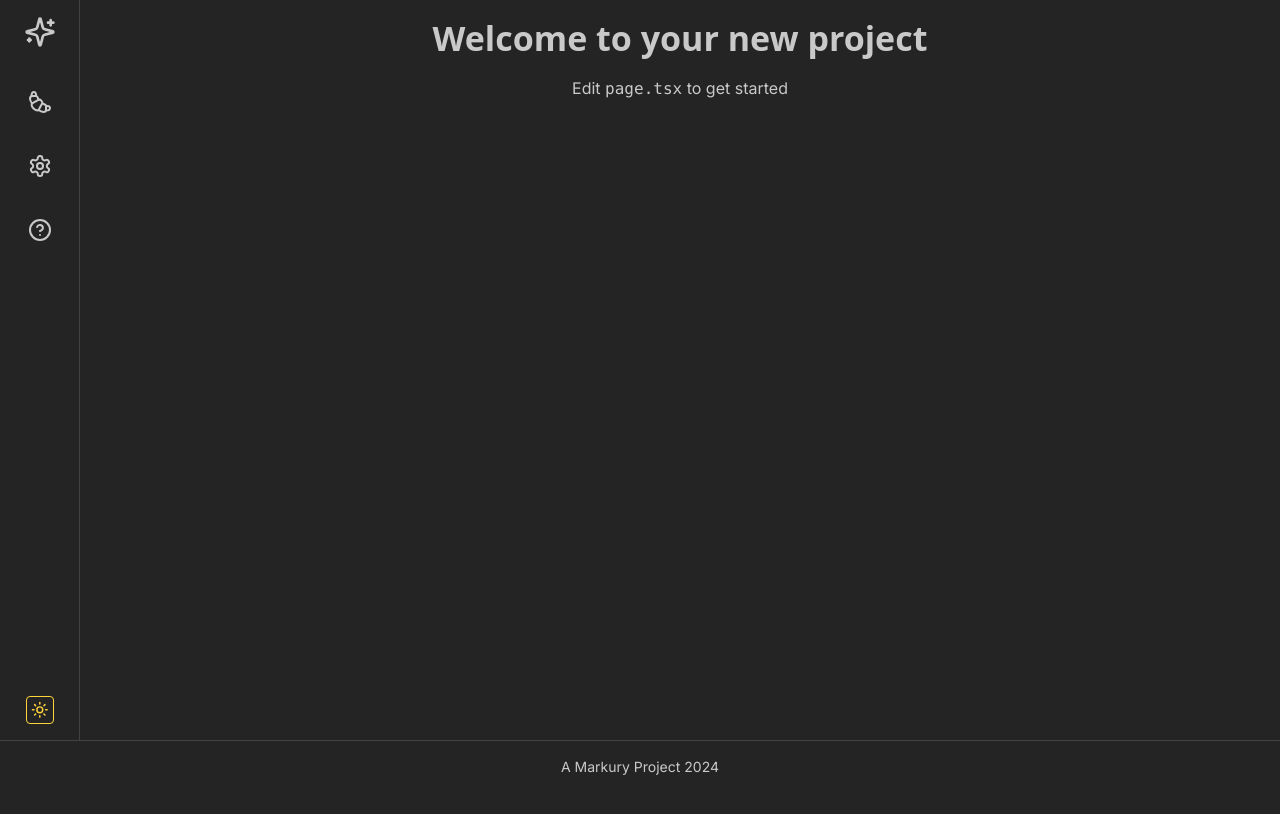
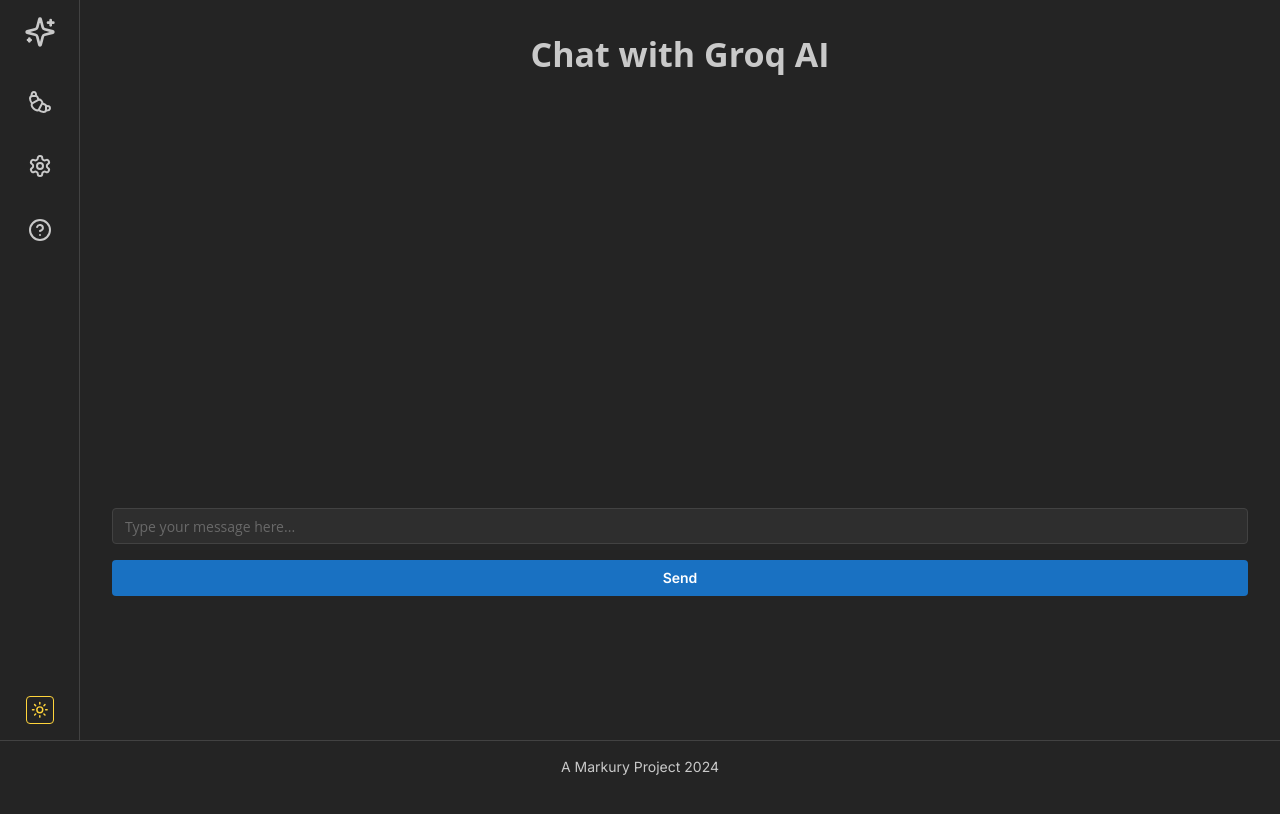
Before and after one commit to markuryy/prompt-enhancer, a Next.js app: page / in a window 1280 px wide. Shown: the top 814 px of the page. Built offline with nearby package versions, Linux system fonts and the light colour scheme.

Commit message:
Implement a chat interface that uses Groq's Chat Completion API to generate responses.

```diff
--- a/src/app/page.tsx
+++ b/src/app/page.tsx
@@ -1,10 +1,59 @@
-import { Title, Text, Stack } from "@mantine/core";
+import { Title, Text, Stack, TextInput, Button, Paper, ScrollArea } from "@mantine/core";
+import { useState } from "react";
 
 export default function Home() {
+  const [messages, setMessages] = useState<Array<{ role: string; content: string }>>([]);
+  const [input, setInput] = useState("");
+
+  const sendMessage = async () => {
+    if (!input.trim()) return;
+
+    const userMessage = { role: "user", content: input };
+    setMessages((prev) => [...prev, userMessage]);
+    setInput("");
+
+    try {
+      const response = await fetch("/api/chat", {
+        method: "POST",
+        headers: { "Content-Type": "application/json" },
+        body: JSON.stringify({ messages: [...messages, userMessage] }),
+      });
+
+      if (!response.ok) throw new Error("Failed to get response");
+
+      const data = await response.json();
+      setMessages((prev) => [...prev, { role: "assistant", content: data.message }]);
+    } catch (error) {
+      console.error("Error:", error);
+      setMessages((prev) => [...prev, { role: "assistant", content: "Sorry, I encountered an error." }]);
+    }
+  };
+
   return (
-    <Stack align="center" justify="center" h="100%">
-      <Title order={1}>Welcome to your new project</Title>
-      <Text>Edit <code>page.tsx</code> to get started</Text>
+    <Stack align="stretch" justify="flex-start" h="100vh" spacing="md" p="md">
+      <Title order={1} align="center">Chat with Groq AI</Title>
+
+      <ScrollArea h={400}>
+        <Stack spacing="xs">
+          {messages.map((msg, index) => (
+            <Paper key={index} p="xs" withBorder>
+              <Text weight={700}>{msg.role === "user" ? "You" : "AI"}:</Text>
+              <Text>{msg.content}</Text>
+            </Paper>
+          ))}
+        </Stack>
+      </ScrollArea>
+
+      <form onSubmit={(e) => { e.preventDefault(); sendMessage(); }}>
+        <Stack spacing="xs">
+          <TextInput
+            placeholder="Type your message here..."
+            value={input}
+            onChange={(e) => setInput(e.target.value)}
+          />
+          <Button type="submit">Send</Button>
+        </Stack>
+      </form>
     </Stack>
   );
 }
--- /dev/null
+++ b/src/pages/api/chat.ts
@@ -0,0 +1,27 @@
+import { NextApiRequest, NextApiResponse } from 'next';
+import { Groq } from 'groq';
+
+const groq = new Groq(process.env.GROQ_API_KEY);
+
+export default async function handler(req: NextApiRequest, res: NextApiResponse) {
+  if (req.method !== 'POST') {
+    return res.status(405).json({ message: 'Method not allowed' });
+  }
+
+  try {
+    const { messages } = req.body;
+
+    const chatCompletion = await groq.chat.completions.create({
+      messages: messages,
+      model: "llama3-8b-8192",
+      temperature: 0.5,
+      max_tokens: 1024,
+    });
+
+    const reply = chatCompletion.choices[0].message.content;
+    res.status(200).json({ message: reply });
+  } catch (error) {
+    console.error('Error:', error);
+    res.status(500).json({ message: 'An error occurred while processing your request.' });
+  }
+}
```
